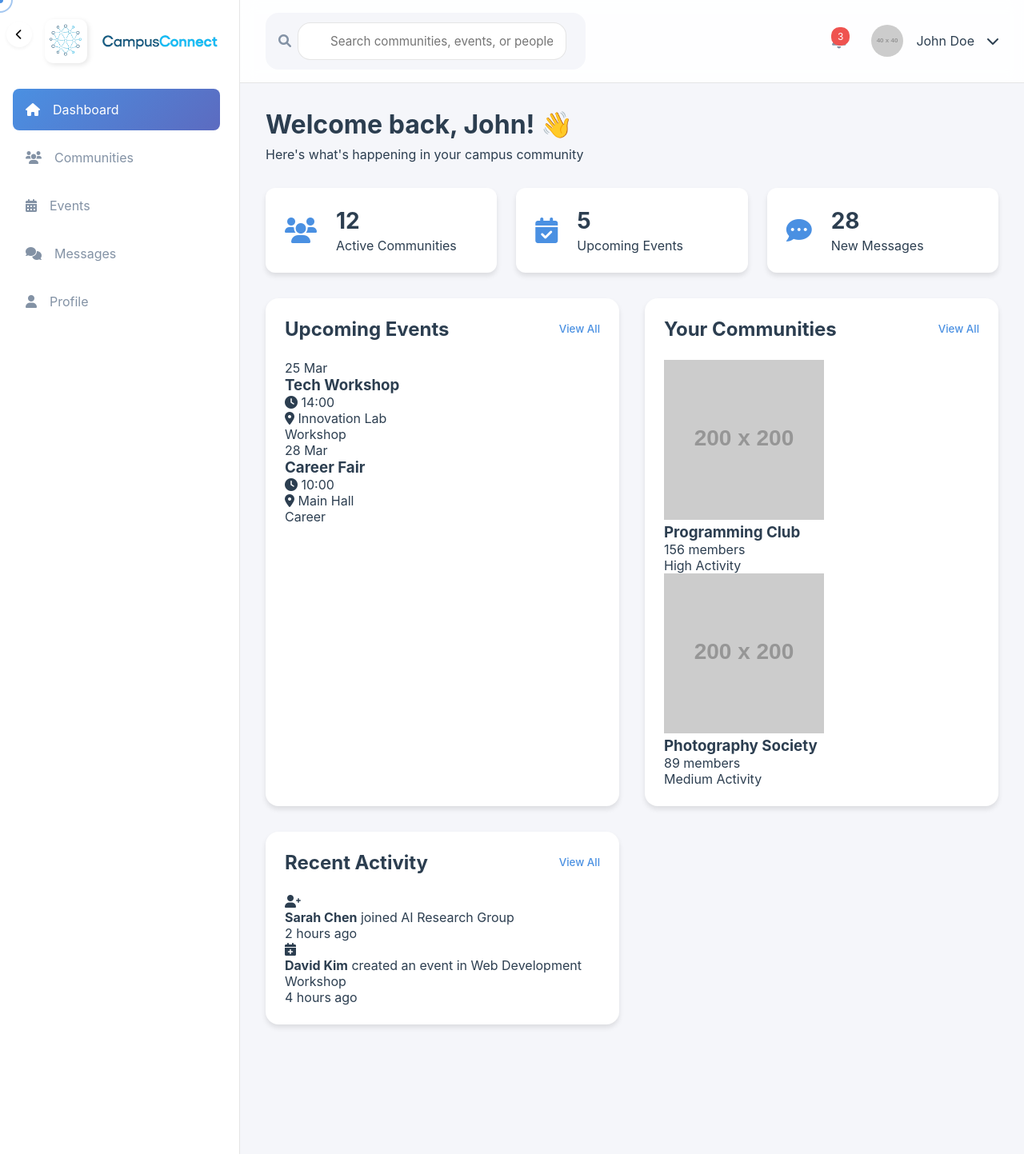
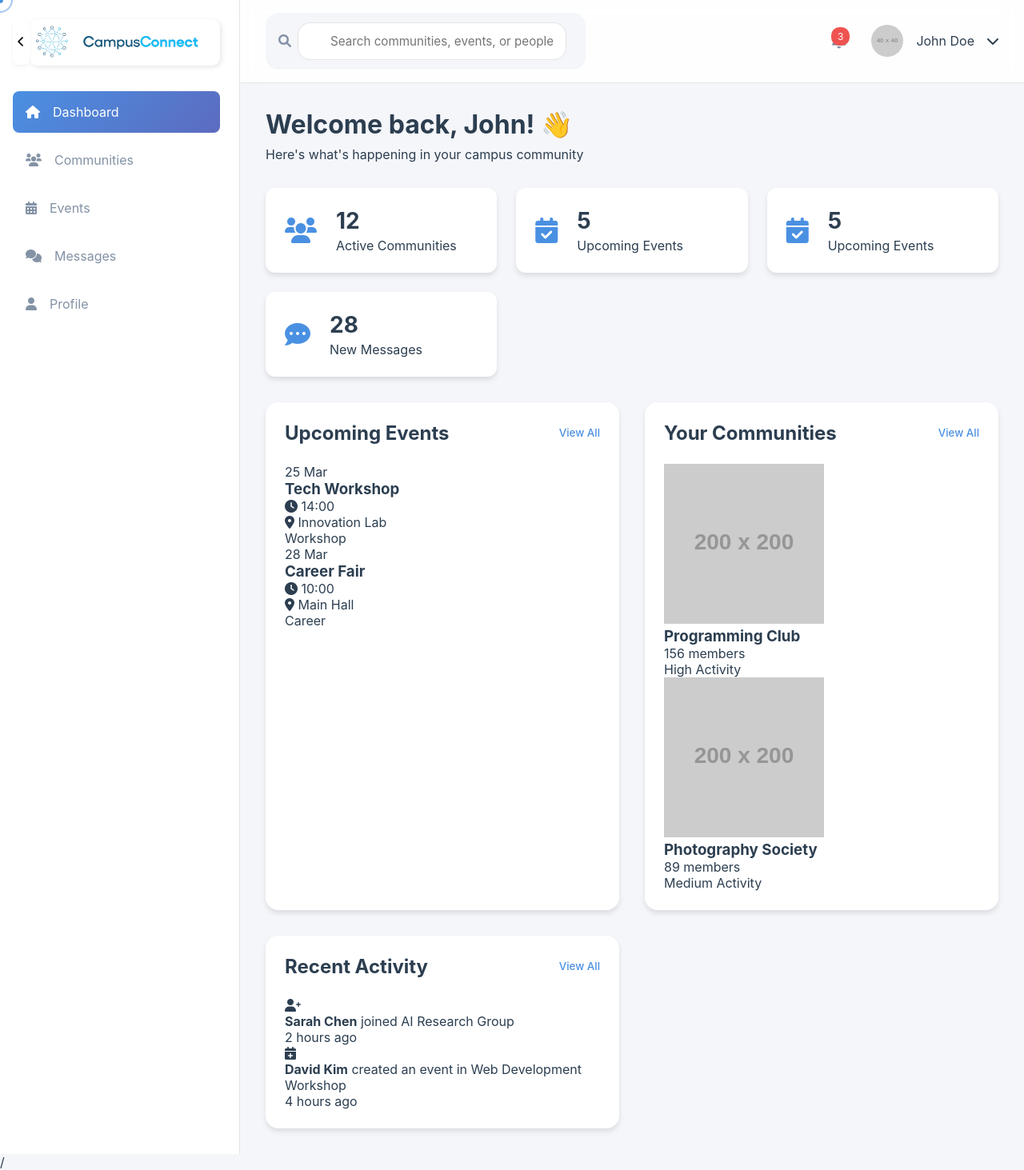
Before and after one commit to amga-d/CampusConnect, a PHP site: page /dashboard in a window 1280 px wide. Shown: the whole page at 80% size. Run offline with PHP 8.4, Linux system fonts and the light colour scheme; grey boxes labelled with a size stand in for pictures from a placeholder-image service; some libraries are stand-ins or nearby versions.

Commit message:
change dashbord layout rules and add a srcolbar to the content-section

```diff
--- a/assets/js/dashboard.js
+++ b/assets/js/dashboard.js
@@ -115,6 +115,7 @@ function populateDashboardData() {
             </div>
         </div>
     `).join('');
+
 }
 
 function initializeAnimations() {
@@ -220,4 +221,7 @@ function initializeSearch() {
             searchResults.style.display = 'none';
         }
     });
+
+
+
 }
--- a/assets/styles/dashboard.css
+++ b/assets/styles/dashboard.css
@@ -31,12 +31,14 @@
 body {
     background-color: var(--light);
     color: var(--dark);
-    /* cursor: none; */
+    height: 100vh;
+    overflow: hidden;
 }
 
 .layout {
     display: flex;
-    min-height: 100vh;
+    max-height: 100vh;
+    overflow: hidden;
 }
 
 /* Sidebar Styles */
@@ -47,33 +49,37 @@ body {
     transition: var(--transition);
     padding: 1.5rem 1.5rem 1.5rem 1rem;
     position: relative;
-    height: 100vh;
+    height: 100vh
 }
 
 .sidebar.collapsed {
     width: 80px;
-    padding: 1.5rem 1rem 1.5rem 1rem;
+    padding: 1.5rem 0.7rem 1.5rem 0.7rem;
 }
+.logo-container{
+    display: flex;
+    column-gap: 0;
+    align-items: center;
+    margin-bottom: 2rem;
 
-.logo-container {
+
+}
+.image-box {
+    background: var(--white);
+    padding: 0.5rem 0.5rem 0.6rem 0.5rem;
+    border-radius: 10px;
+    box-shadow: 2px 2px 6px 0px rgba(0, 0, 0, 0.1);
     display: flex;
     align-items: center;
     justify-content: left;
-    padding-left: 2rem;
-    margin-left: 0.5rem;
-    margin-bottom: 2rem;
-    gap: 0;
+    width: 100%;
+    gap: 1rem;
 }
-.image-box {
-    background: var(--white);
-    padding: 0.4rem 0.4rem 0.3rem 0.4rem;
-    border-radius: 10px;
-    box-shadow: 2px 2px 6px 0px rgba(0, 0, 0, 0.1);
-    /* box-shadow: var(--shadow-lg); */
+
+.sidebar.collapsed .logo_name{
+    display: none;
 }
-.image-box:hover {
-    transform: translateY(-1px);
-}
+
 .sidebar.collapsed .logo-container {
     padding-left: 0;
 }
@@ -125,9 +131,13 @@ body {
 
 /* Main Content */
 main {
+
+    transition: var(--transition);
     flex: 1;
-    margin-left: 0;
-    transition: var(--transition);
+    height: 100vh;
+    display: flex;
+    flex-direction: column;
+    overflow: hidden;
 }
 
 /* Glass Header */
@@ -200,7 +210,9 @@ main {
 
 /* Dashboard Content */
 .dashboard-content {
+    flex: 1;
     padding: 2rem;
+    overflow-x: hidden;
     overflow-y: auto;
 }
 
@@ -332,6 +344,7 @@ main {
     }
 
     .dashboard-content {
+
         padding: 1rem;
         margin-bottom: 60px;
     }
@@ -339,15 +352,12 @@ main {
 
 /* Updated Sidebar Toggle Button */
 #toggleSidebar {
-    position: absolute;
-    top: 1.7rem;
-    left: 0.5rem;
     z-index: 1000;
     background: var(--white);
     border: none;
-    border-radius: 50%;
-    width: 32px;
-    height: 32px;
+    border-radius: 7px;
+    width: 23px;
+    height: 57px;
     display: flex;
     align-items: center;
     justify-content: center;
@@ -358,12 +368,21 @@ main {
 #toggleSidebar:hover {
     background: var(--primary);
     color: var(--white);
-    transform: scale(1.1);
+    width: 40px;
+    /* transform: scale(1.1); */
 }
 
+
+
+
 .sidebar.collapsed #toggleSidebar {
+    position: absolute;
     left: auto;
     right: -16px;
+    border-radius: 50%;
+    width: 28px;
+    height: 28px;
+
 }
 
 /* Enhanced Search Styles */
@@ -482,13 +501,7 @@ main {
 }
 
 /* Update logo container for better spacing */
-.logo-container {
-    display: flex;
-    align-items: center;
-    gap: 1rem;
-    margin-bottom: 2rem;
-    margin-left: 0.5rem;
-}
+
 
 .sidebar.collapsed .logo-container {
     margin-left: 0;
@@ -500,12 +513,3 @@ main {
 }
 
 /* Make sure main content adjusts properly */
-main {
-    flex: 1;
-    margin-left: 0;
-    transition: var(--transition);
-}
-
-.layout.collapsed main {
-    margin-left: -200px;
-}
--- a/pages/dashboard.html
+++ b/pages/dashboard.html
@@ -1,11 +1,14 @@
 <!DOCTYPE html>
 <html lang="en">
     <head>
-    <meta charset="UTF-8">
-    <meta name="viewport" content="width=device-width, initial-scale=1.0">
+        <meta charset="UTF-8" />
+        <meta name="viewport" content="width=device-width, initial-scale=1.0" />
         <title>CampusConnect Dashboard</title>
-    <link rel="stylesheet" href="./assets/styles/dashboard.css">
-    <link rel="stylesheet" href="https://cdnjs.cloudflare.com/ajax/libs/font-awesome/6.0.0-beta3/css/all.min.css">
+        <link rel="stylesheet" href="./assets/styles/dashboard.css" />
+        <link
+            rel="stylesheet"
+            href="https://cdnjs.cloudflare.com/ajax/libs/font-awesome/6.0.0-beta3/css/all.min.css"
+        />
     </head>
     <body>
         <div class="custom-cursor"></div>
@@ -14,13 +17,23 @@
         <div class="layout">
             <!-- Animated Sidebar -->
             <aside class="sidebar" id="sidebar">
+
+
+                <div class="logo-container">
                     <button id="toggleSidebar" aria-label="Toggle Sidebar">
                         <i class="fas fa-chevron-left"></i>
                     </button>
-            <div class="sidebar-header">
-                <div class="logo-container">
-                    <div class="image-box"><img src="./assets/img/landing/logo image.png" alt="CampusConnect" class="logo"></div>
-                    <img src="./assets/img/landing/Logo Name.png" alt="" class="logo_name">
+                    <div class="image-box">
+                        <img
+                            src="./assets/img/landing/logo image.png"
+                            alt="CampusConnect"
+                            class="logo"
+                        />
+                        <img
+                            src="./assets/img/landing/Logo Name.png"
+                            alt=""
+                            class="logo_name"
+                        />
                     </div>
                 </div>
 
@@ -65,16 +78,25 @@
                 <header class="glass-header">
                     <div class="search-container">
                         <i class="fas fa-search"></i>
-                    <input type="text" placeholder="Search communities, events, or people...">
+                        <input
+                            type="text"
+                            placeholder="Search communities, events, or people..."
+                        />
                     </div>
 
                     <div class="user-actions">
-                    <button class="notification-btn" aria-label="Notifications">
+                        <button
+                            class="notification-btn"
+                            aria-label="Notifications"
+                        >
                             <i class="fas fa-bell"></i>
                             <span class="notification-badge">3</span>
                         </button>
                         <div class="user-profile">
-                        <img src="https://placehold.co/40x40/4A90E2/FFFFFF?text=JD" alt="User Avatar">
+                            <img
+                                src="https://placehold.co/40x40/4A90E2/FFFFFF?text=JD"
+                                alt="User Avatar"
+                            />
                             <span>John Doe</span>
                             <i class="fas fa-chevron-down"></i>
                         </div>
@@ -86,7 +108,9 @@
                     <section class="welcome-section">
                         <div class="welcome-text">
                             <h1>Welcome back, John! 👋</h1>
-                        <p>Here's what's happening in your campus community</p>
+                            <p>
+                                Here's what's happening in your campus community
+                            </p>
                         </div>
                         <div class="stats-grid">
                             <div class="stat-card">
@@ -94,6 +118,13 @@
                                 <div class="stat-info">
                                     <h3>12</h3>
                                     <p>Active Communities</p>
+                                </div>
+                            </div>
+                            <div class="stat-card">
+                                <i class="fas fa-calendar-check"></i>
+                                <div class="stat-info">
+                                    <h3>5</h3>
+                                    <p>Upcoming Events</p>
                                 </div>
                             </div>
                             <div class="stat-card">
@@ -153,6 +184,6 @@
         </div>
 
         <!-- <script src="../assets/js/cursor.js"></script> -->
-    <script src="./assets/js/dashboard.js"></script>
+        <script src="./assets/js/dashboard.js"></script>/
     </body>
 </html>
```
Lines whose indentation alone changed are shown as unchanged.
